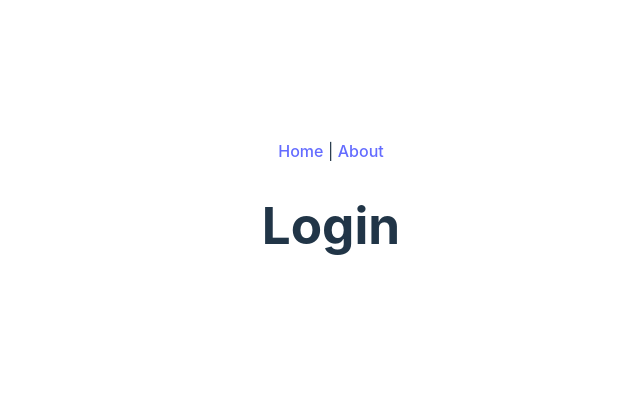
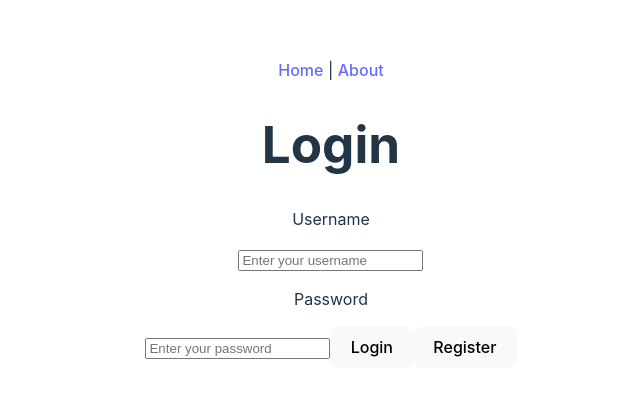
Before and after one commit to GPTV9-Turbo-Hackathon/Taskr, a React (Vite) app: page /login in a window 1280 px wide. Shown: the part 187-582 px from the top of the page, without its empty margins (309-949 px from the left). Built offline with nearby package versions, Linux system fonts and the light colour scheme.

Commit message:
added more things for Login

```diff
--- a/src/components/login.jsx
+++ b/src/components/login.jsx
@@ -15,6 +15,14 @@ function Login() {
   return (
     <div>
       <h1>Login</h1>
+      <p>Username</p>
+      <input type="text" placeholder="Enter your username" />
+      <p>Password</p>
+      <input type="password" placeholder="Enter your password" />
+      <button onClick={LoginWithEmailPassword}>Login</button>
+      <button onClick={() => {
+        window.location.href = "/register";
+      }}>Register</button>
     </div>
   );
 }
```
Also changed, not shown: 2 other files (tests, documents, lock files or other folders).
